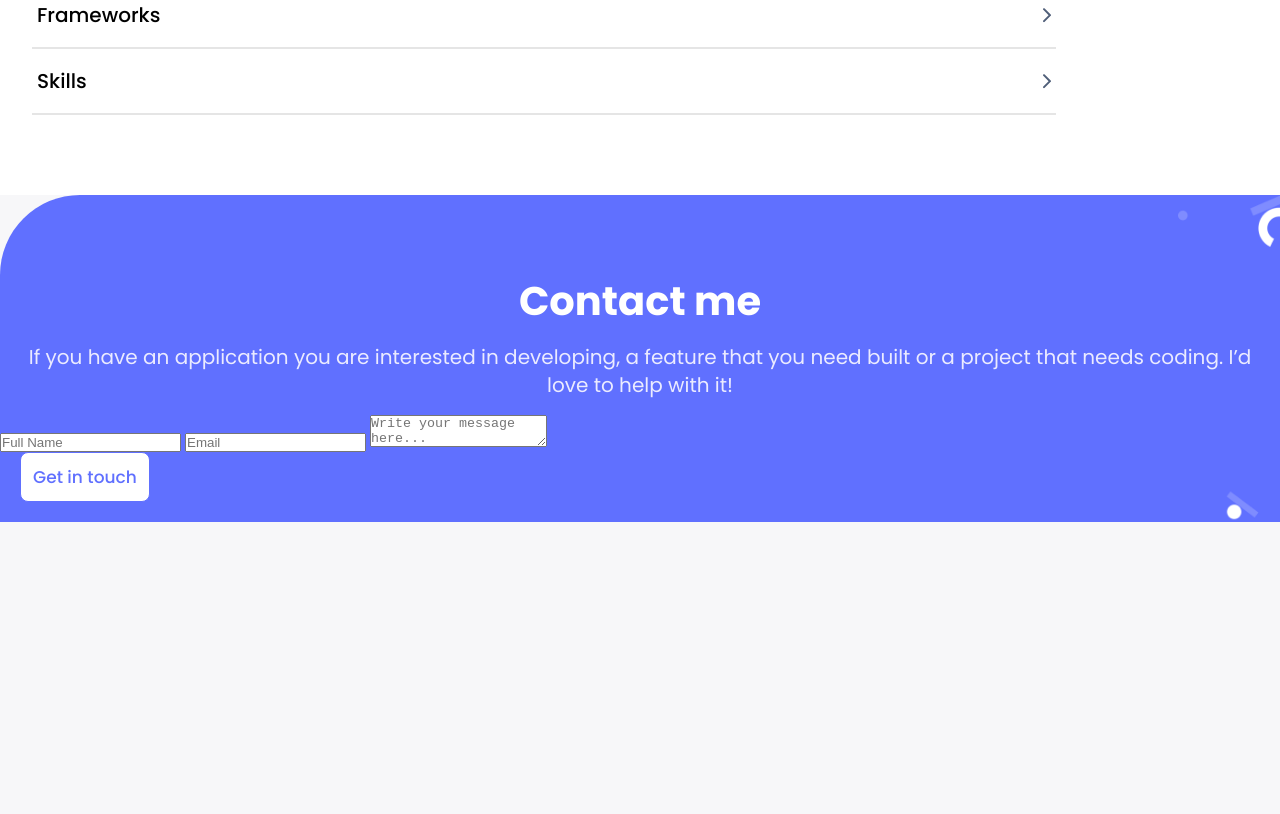
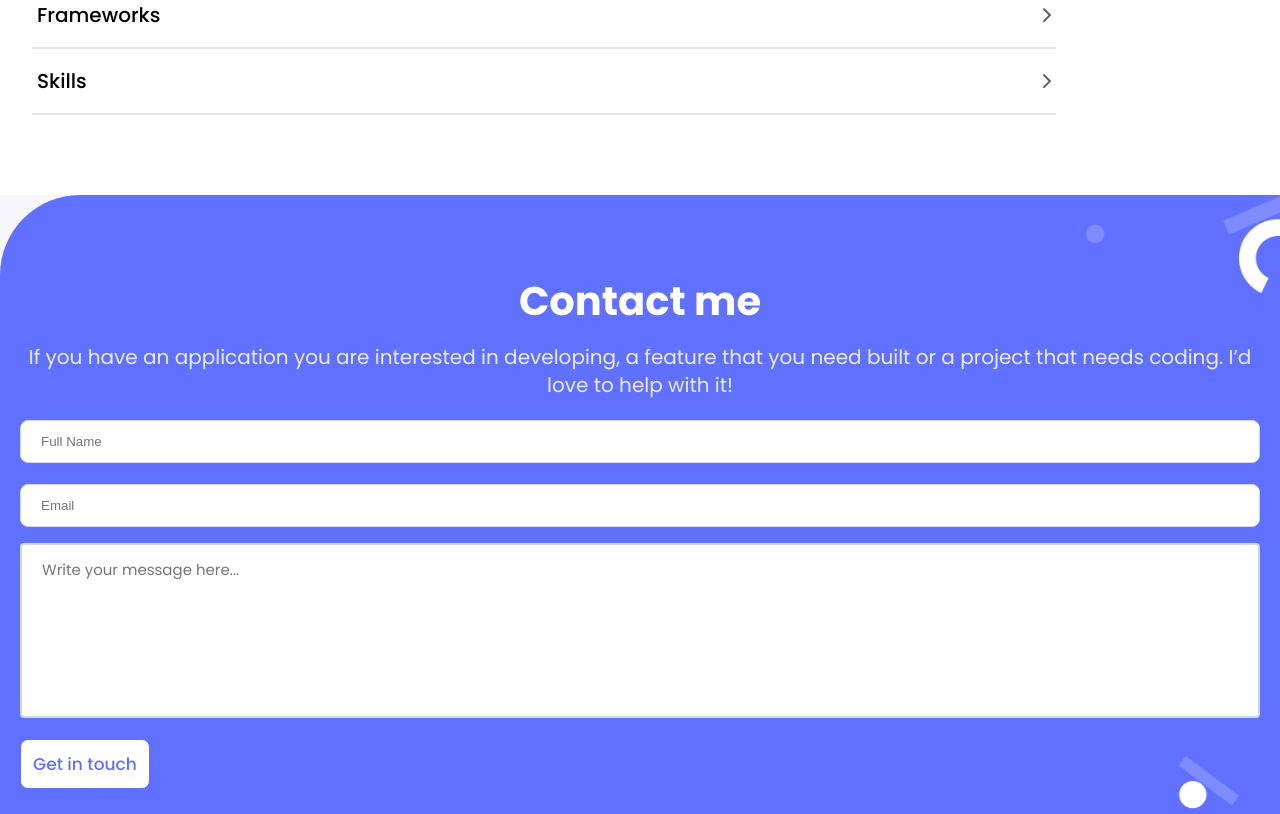
Before and after one commit to isume295/My_Portfolio, a website: page index.html in a window 1280 px wide. Shown: the part 6695-7509 px from the top of the page. Before the commit the page ends 7217 px from the top, so only its background shows below. Drawn offline with Linux system fonts and the light colour scheme; a web font is replaced by a local one.

Commit message:
Add style to the form

```diff
--- a/styles.css
+++ b/styles.css
@@ -330,17 +330,24 @@ body {
   color: rgb(235, 235, 255);
 }
 
-.contactContainer input {
+.formContainer {
+  display: flex;
+  flex-direction: column;
+  gap: 1rem;
+  padding: 0 20px;
+}
+
+.formContainer input {
   width: 100%;
   padding: 13px 20px;
   margin-top: 5px;
   box-sizing: border-box;
   border: 1px solid rgb(207, 216, 220);
   border-radius: 8px;
-  color: white;
+  outline: none;
 }
 
-.contactContainer textarea {
+.formContainer textarea {
   width: 100%;
   height: 175px;
   padding: 13px 20px;
@@ -354,14 +361,12 @@ body {
   font-weight: 400;
   font-size: 15px;
   line-height: 24px;
+  outline: none;
+  columns: 30;
 }
 
-.contactMeBtn {
-  padding: 0 20px;
-}
-
-.contactContainer textarea:focus input:focus {
-  outline: none;
+.formContainer textarea:focus,
+input:focus {
   border-color: rgb(127, 140, 255);
 }
 
```
